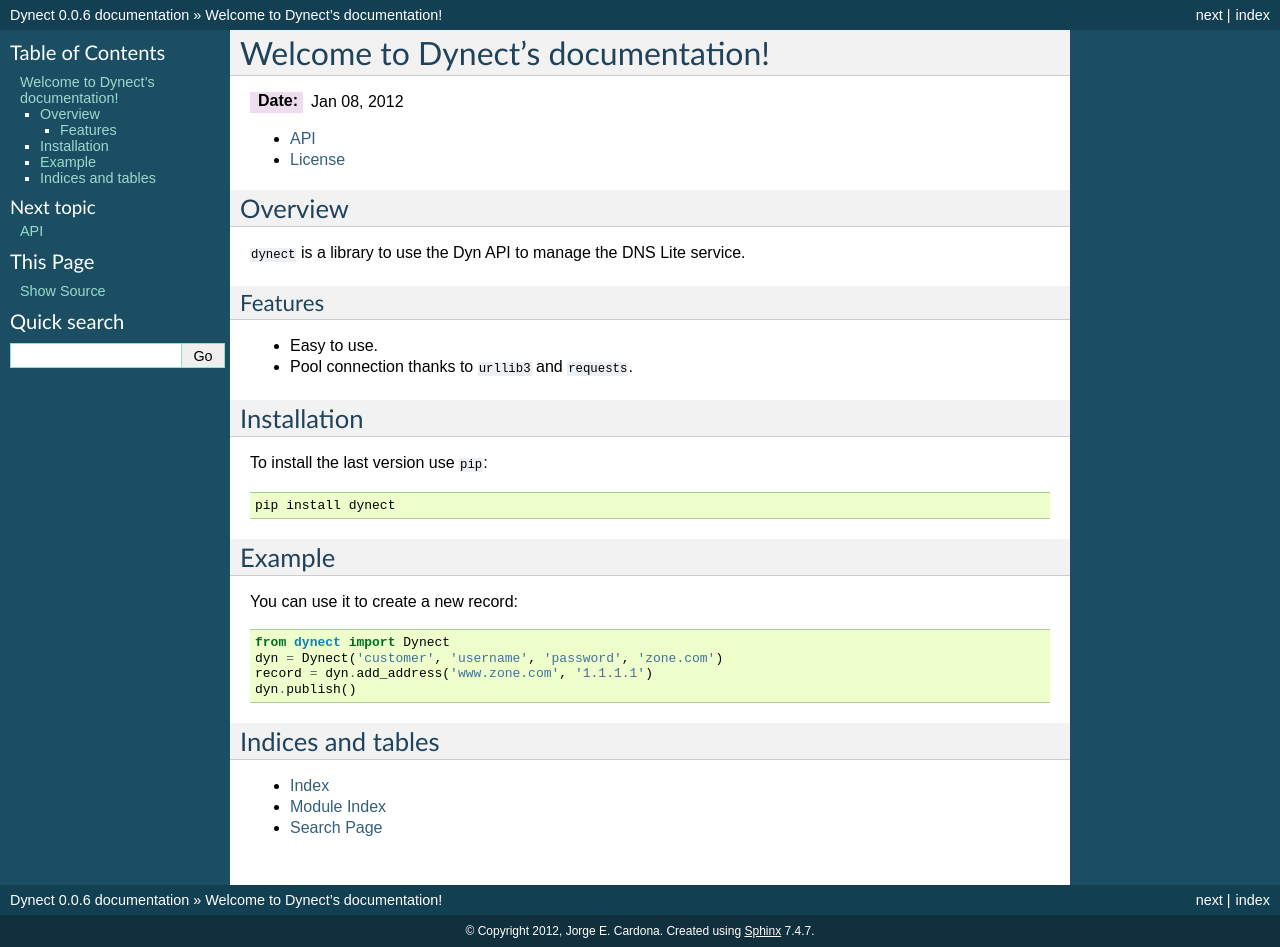
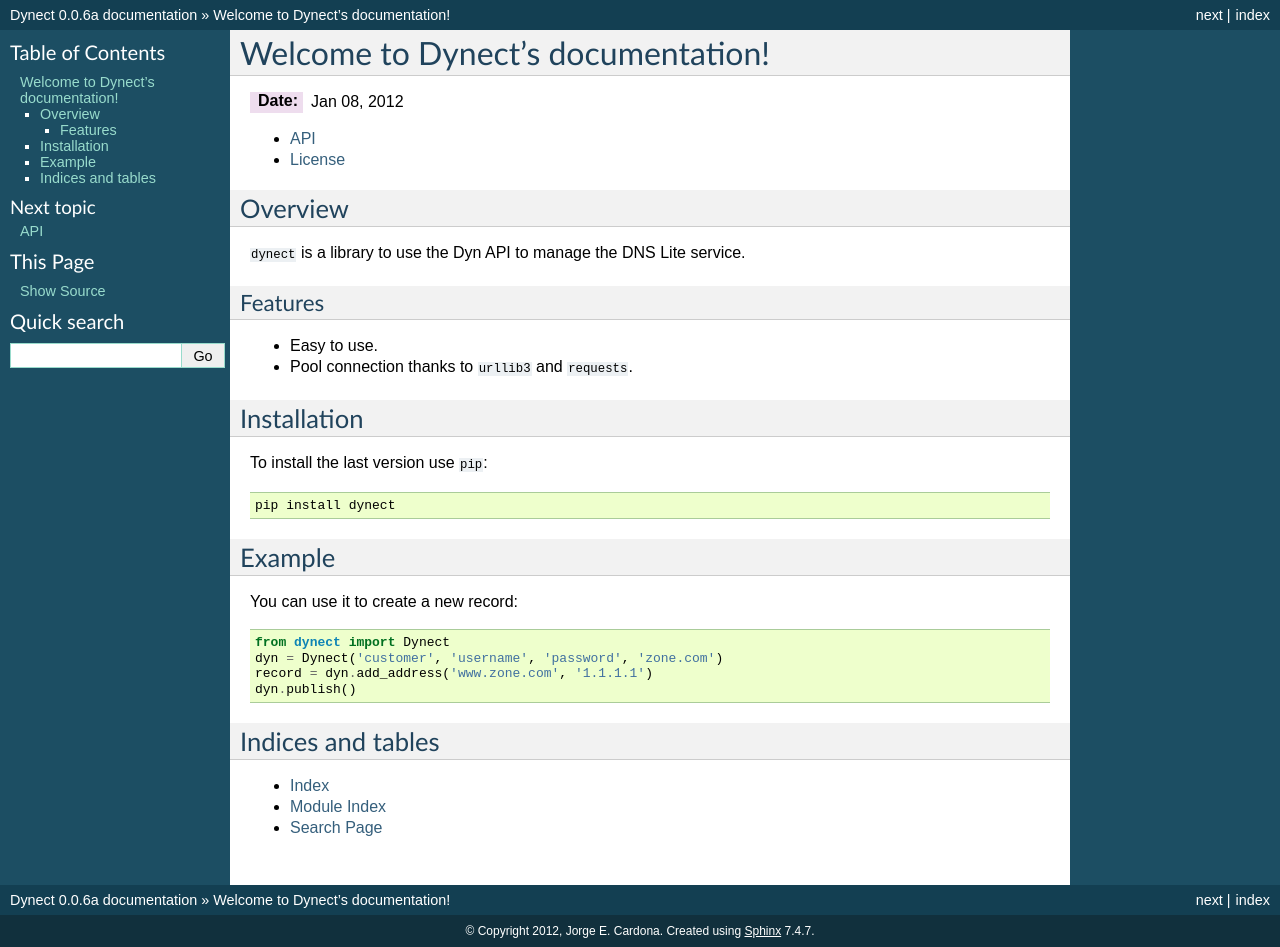
Before and after one commit to jorgeecardona/dynect, a Sphinx documentation site: the page built from docs/index.rst, in a window 1280 px wide. Built offline with Sphinx 7.4.7, drawn with Linux system fonts in a browser that asks for light colours.

Commit message:
Update version

```diff
--- a/docs/conf.py
+++ b/docs/conf.py
@@ -51,7 +51,7 @@ copyright = u'2012, Jorge E. Cardona'
 # The short X.Y version.
 version = '0.0'
 # The full version, including alpha/beta/rc tags.
-release = '0.0.6'
+release = '0.0.6a'
 
 # The language for content autogenerated by Sphinx. Refer to documentation
 # for a list of supported languages.
--- a/setup.py
+++ b/setup.py
@@ -5,7 +5,7 @@ here = lambda *x: join(abspath(dirname(__file__)), *x)
 
 setup(
     name='dynect',
-    version='0.0.6',
+    version='0.0.6a',
     description='Wrapper library to Dynect API.',
     long_description=here('README.rst'),
     packages=['dynect'],
```
